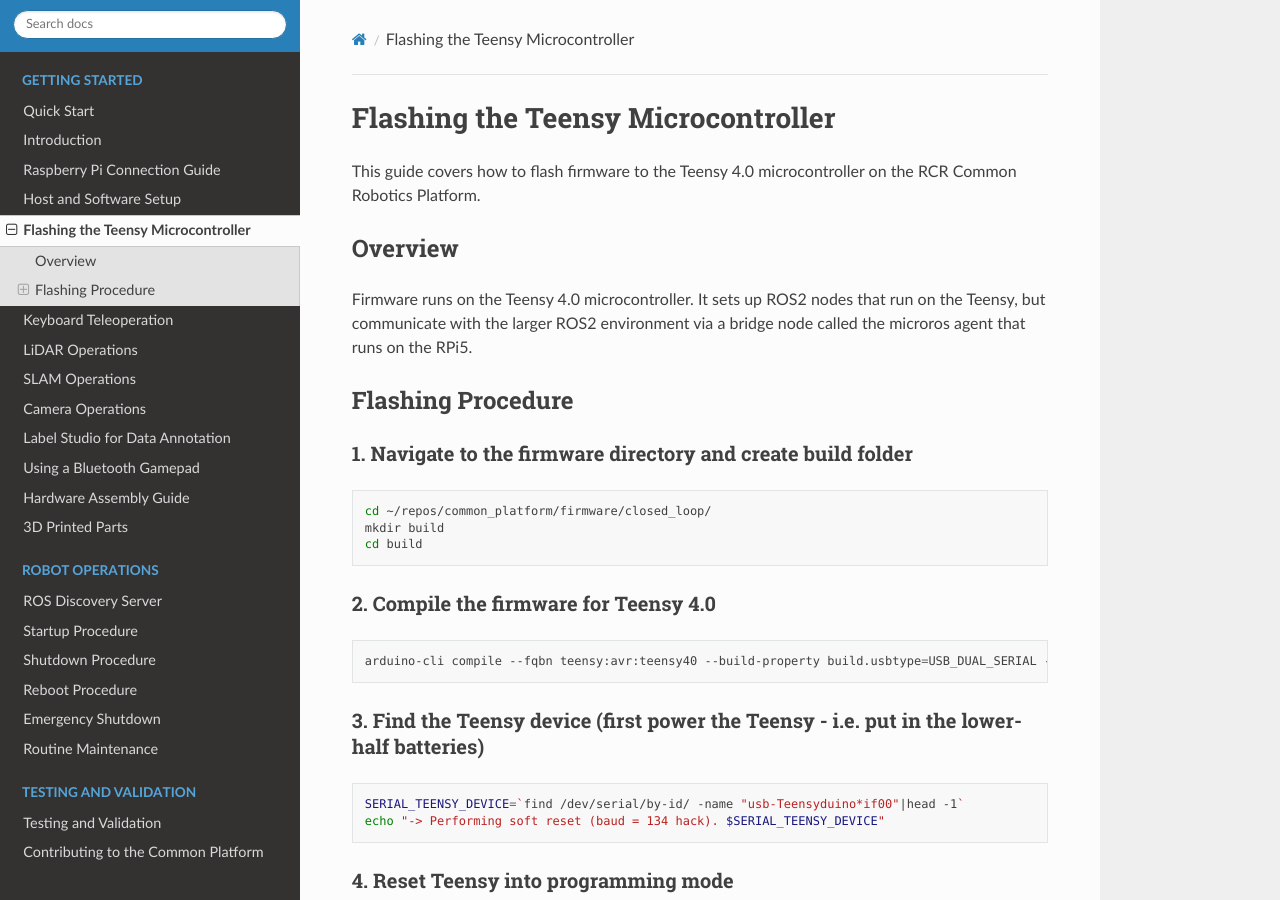
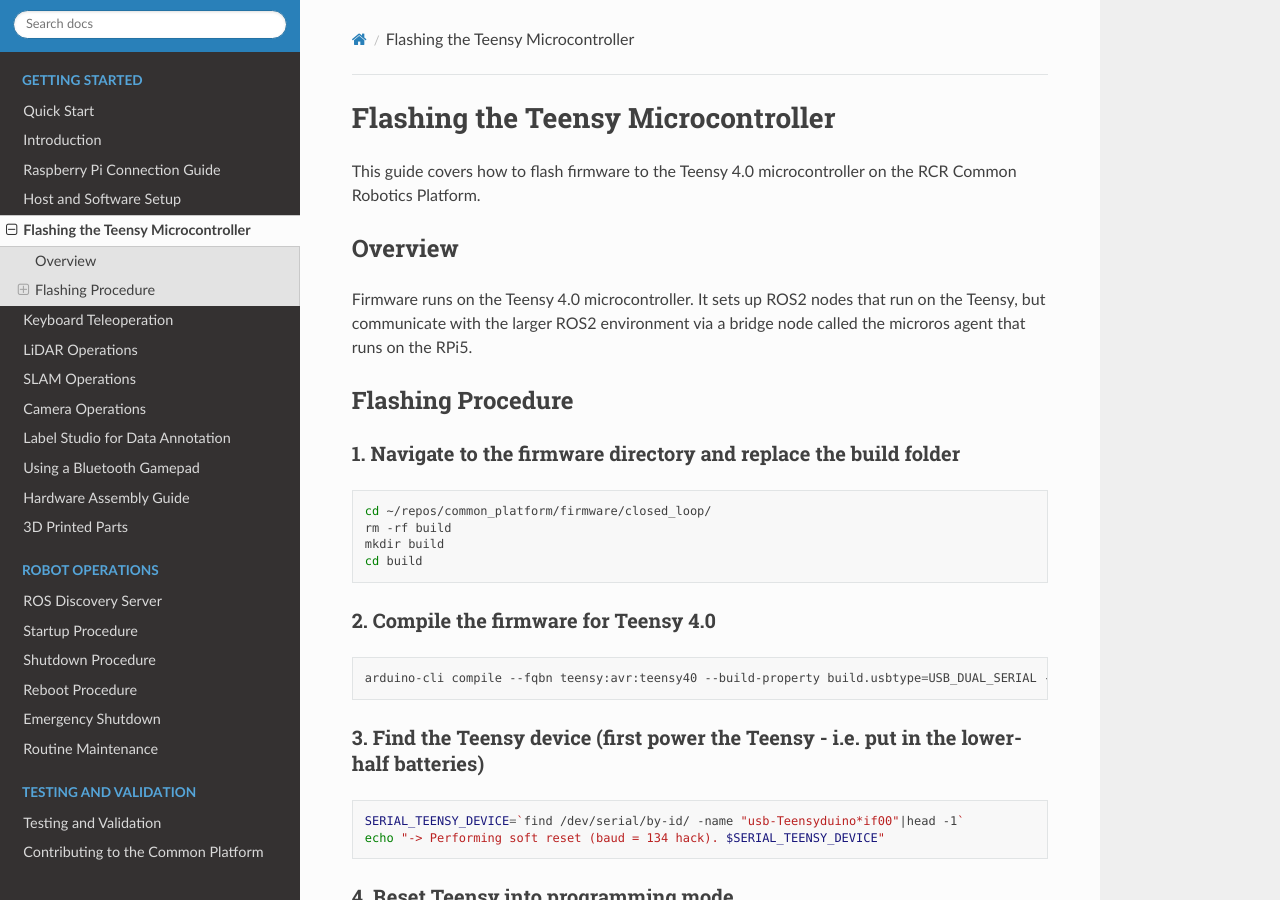
Before and after one commit to RoseCityRobotics/common_platform, a Sphinx documentation site: the page built from docs/source/operations/advanced/firmware_updates.md, in a window 1280 px wide and 900 px high. Built offline with Sphinx 7.4.7 and the Read the Docs theme 3.1.0, drawn with Linux system fonts in a browser that asks for light colours; pages that are not in the unit, such as notebooks, are missing from menus.

Commit message:
add rm command

````diff
--- a/docs/source/operations/advanced/firmware_updates.md
+++ b/docs/source/operations/advanced/firmware_updates.md
@@ -8,9 +8,10 @@
 
 ## Flashing Procedure
 
-### 1. Navigate to the firmware directory and create build folder
+### 1. Navigate to the firmware directory and replace the build folder
    ```bash
    cd ~/repos/common_platform/firmware/closed_loop/
+   rm -rf build
    mkdir build
    cd build
    ```
````
